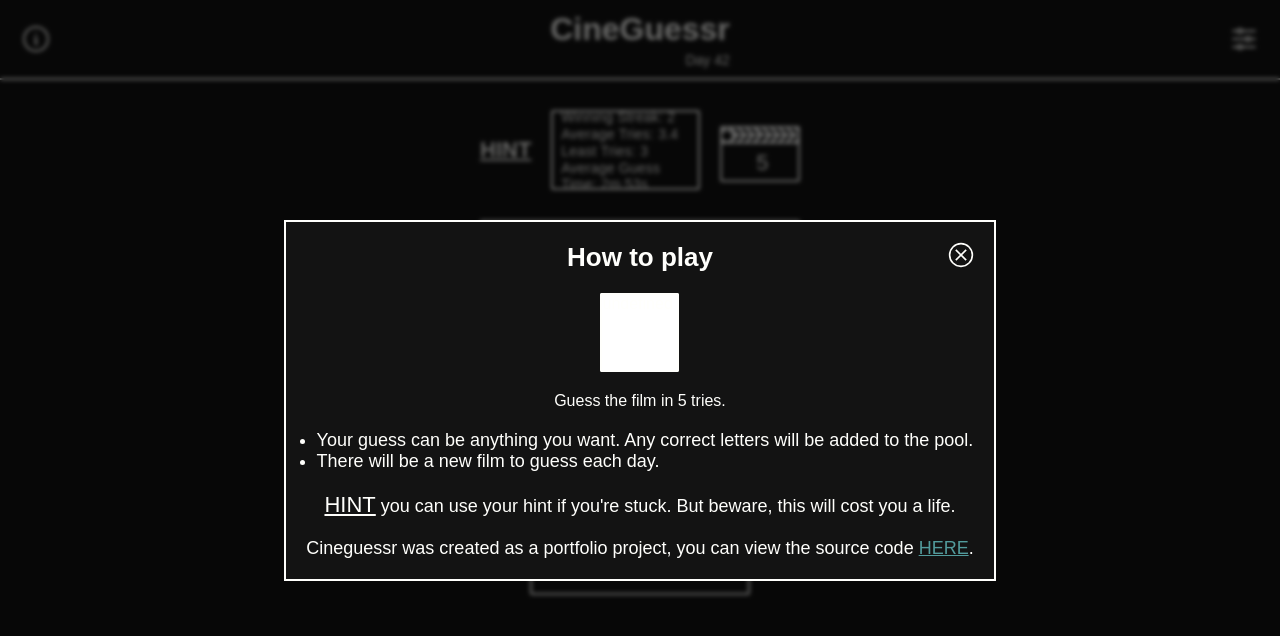
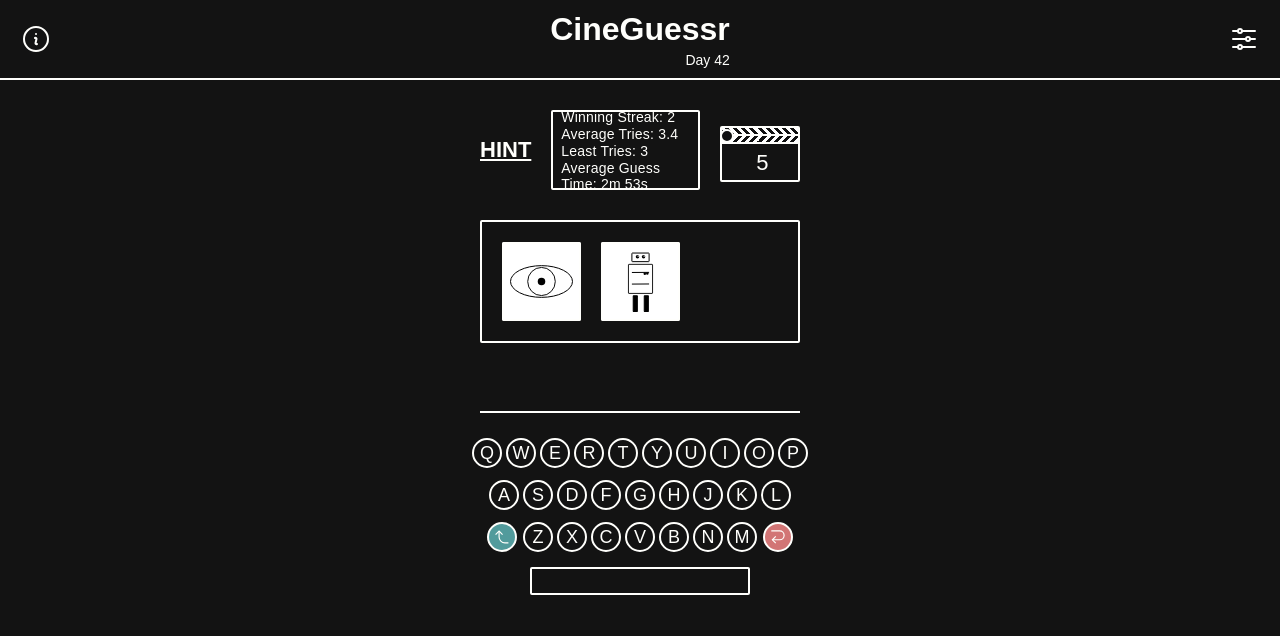
Before and after one commit to jahjam/cineguessr, a React (Vite) app: page / in a window 1280 px wide. Shown: the top 636 px of the page. Built offline with nearby package versions, Linux system fonts and the light colour scheme; a web font is replaced by a local one.

Commit message:
add toggle modal functionality and animations

```diff
--- a/src/App.tsx
+++ b/src/App.tsx
@@ -6,23 +6,27 @@
 import Keyboard from './Feature/Keyboard/Keyboard';
 import styled from 'styled-components';
 import { flex } from './styled-utils/mixins';
-import { useContext, useEffect } from 'react';
+import { useContext, useEffect, useState } from 'react';
 import InputContext from './store/input-context';
 import GameContext from './store/game-context';
 import DetailsModal from './Feature/DetailsModal/DetailsModal';
+import { AnimatePresence } from 'framer-motion';
 
 const AppContainer = styled.div`
-  position: relative;
-
   ${flex}
 `;
 
 const App = () => {
   const inputContext = useContext(InputContext);
   const gameContext = useContext(GameContext);
+  const [toggleDetailsModal, setToggleDetailsModal] = useState(false);
 
   const { setSubmit, submit } = inputContext;
   const { correctLetters } = gameContext;
+
+  const handleToggleDetailsModal = () => {
+    setToggleDetailsModal(!toggleDetailsModal);
+  };
 
   useEffect(() => {
     setSubmit(false);
@@ -30,8 +34,12 @@
 
   return (
     <AppContainer direction="column">
-      <DetailsModal />
-      <Header />
+      <AnimatePresence mode="wait">
+        {toggleDetailsModal && (
+          <DetailsModal handleToggleDetailsModal={handleToggleDetailsModal} />
+        )}
+      </AnimatePresence>
+      <Header handleToggleDetailsModal={handleToggleDetailsModal} />
       <Details />
       <Cards />
       {correctLetters.length !== 0 && <Pool />}
```
